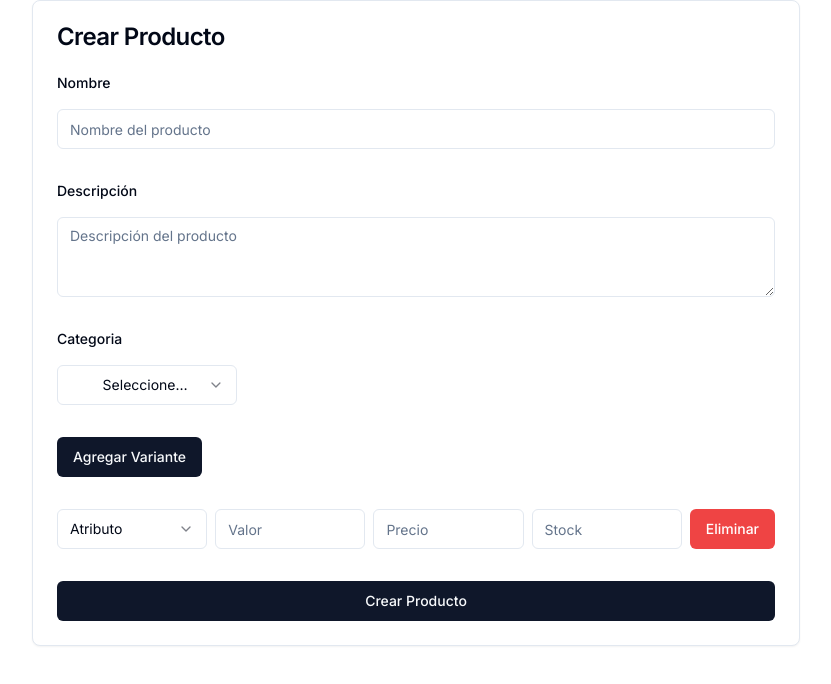
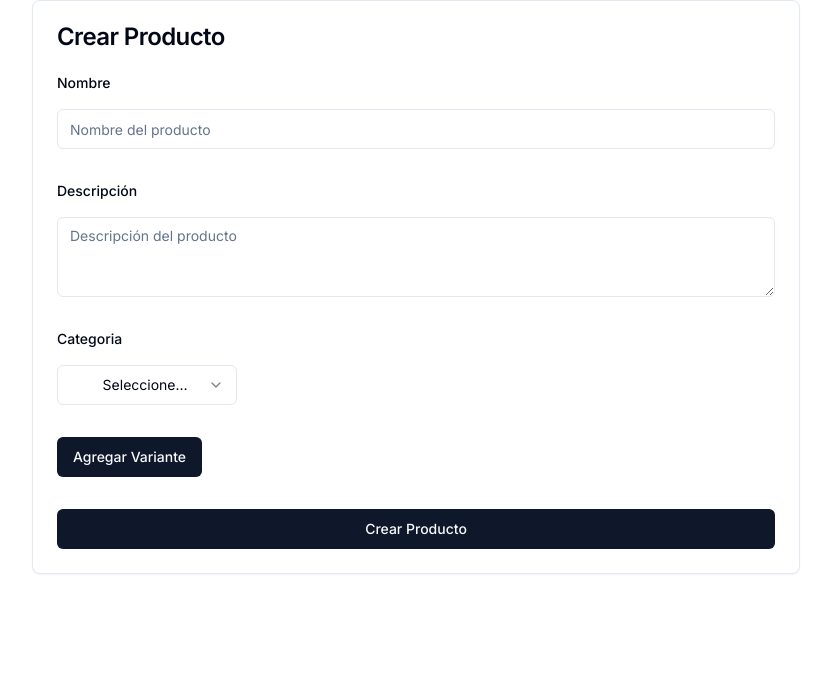
Before and after one commit to andreskps/Admin_Ecommerce, a Next.js app: page /auth/login in a window 1280 px wide. Shown: the top 684 px of the page, without its empty margins (224-1055 px from the left). Built offline with nearby package versions, Linux system fonts and the light colour scheme.

Commit message:
Add update variant

```diff
--- a/src/components/admin/products/FormCreateProduct.tsx
+++ b/src/components/admin/products/FormCreateProduct.tsx
@@ -11,7 +11,7 @@ import {
 import { useToast } from "@/components/ui/use-toast";
 import { Card, CardContent, CardHeader, CardTitle } from "@/components/ui/card";
 import { useForm } from "react-hook-form";
-import { productSchema } from "@/validations/productSchema";
+import { ProductSchema, productSchema } from "@/validations/productSchema";
 import { zodResolver } from "@hookform/resolvers/zod";
 import { z } from "zod";
 import { Button } from "@/components/ui/button";
@@ -27,52 +27,75 @@ import {
   SelectValue,
 } from "@/components/ui/select";
 import { useState } from "react";
-import { createProduct } from "@/lib/api/products";
+import { createProduct, updateVariant } from "@/lib/api/products";
+import { useFieldArray } from "react-hook-form";
+import { Label } from "@/components/ui/label";
+import { revalidatePath } from "next/cache";
 
+interface Props {
+  product?: ProductSchema;
+}
 
-
-export const FormCreateProduct = () => {
-  const [variants, setVariants] = useState([
-    { attribute: "", price: "", stock: "", value: "" },
-  ]);
+export const FormCreateProduct = ({ product }: Props) => {
   const { toast } = useToast();
   const form = useForm<z.infer<typeof productSchema>>({
     resolver: zodResolver(productSchema),
     defaultValues: {
-      title: "",
-      description: "",
-      subCategoryId: 1,
-      variants: [],
+      ...product,
     },
   });
 
-  const addVariant = () => {
-    setVariants([
-      ...variants,
-      { attribute: "", price: "", stock: "", value: "" },
-    ]);
+  const { fields, append, remove } = useFieldArray({
+    control: form.control,
+    name: "variants",
+  });
+
+  form.watch("variants");
+  const añadirVariante = () => {
+    append({
+      attribute: "",
+      price: 0, // Update the value to a number
+      stock: 0, // Update the value to a number
+      value: "",
+    });
   };
 
-  async function onSubmit(values: z.infer<typeof productSchema>) {
+  async function handleUpdateVariant(index: number) {
+    const variant = form.getValues(`variants.${index}`);
 
     try {
-      const formattedVariants = variants.map((variant) => ({
-        ...variant,
-        price: Number(variant.price),
-        stock: Number(variant.stock),
-      }));
+      await updateVariant(
+        variant as {
+          id: string;
+          attribute: string;
+          value: string;
+          price: number;
+          stock: number;
+        }
+      );
 
-      const newProduct = {
-        title: values.title,
-        description: values.description,
-        subCategoryId: values.subCategoryId,
-        variants: formattedVariants,
-      };
+      toast({
+        title: "Variante actualizada",
+        description: "La variante se ha actualizado correctamente",
+        className: "bg-green-500 text-white",
+      });
+    } catch (error) {
+      console.log(error);
+      toast({
+        title: "Error al actualizar variante",
+        description: "Hubo un error al actualizar la variante",
+        className: "bg-red-500 text-white",
+      });
+      return;
+    }
+  }
 
-      await createProduct(newProduct);
+  async function onSubmit(values: z.infer<typeof productSchema>) {
+    try {
+      // await createProduct(values);
+      values.id ? console.log("editar") : console.log("crear");
 
       form.reset();
-      setVariants([{ attribute: "", price: "", stock: "", value: "" }]);
 
       toast({
         title: "Producto creado",
@@ -81,6 +104,7 @@ export const FormCreateProduct = () => {
         className: "bg-green-500 text-white",
       });
     } catch (error) {
+      console.log(error);
       toast({
         title: "Error al crear producto",
         description: "Hubo un error al crear el producto",
@@ -92,7 +116,7 @@ export const FormCreateProduct = () => {
   return (
     <Card className="w-full max-w-3xl mx-auto">
       <CardHeader className="space-y-2">
-        <CardTitle>Crear Producto</CardTitle>
+        <CardTitle>{product ? "Editar Producto" : "Crear Producto"}</CardTitle>
       </CardHeader>
       <CardContent className="space-y-4">
         <Form {...form}>
@@ -145,6 +169,7 @@ export const FormCreateProduct = () => {
                       onValueChange={(value) => {
                         form.setValue("subCategoryId", parseInt(value));
                       }}
+                      // defaultValue={product?.subCategoryId.toString()}
                     >
                       <SelectTrigger className="w-[180px]">
                         <SelectValue placeholder="Seleccione categoria" />
@@ -165,76 +190,141 @@ export const FormCreateProduct = () => {
               )}
             />
 
-            <Button type="button" onClick={addVariant}>
+            <Button type="button" onClick={añadirVariante}>
               Agregar Variante
             </Button>
-            {variants.map((variant, index) => (
-              <div key={index} className="flex gap-2">
+            {fields.map((field, index) => (
+              <div key={field.id} className="flex gap-2 items-start">
+                {/* <div className="flex flex-col">
+                  <Label className="text-gray-700">Atributo</Label>
                   <Select
                     onValueChange={(value) => {
-                    setVariants((prev) => {
-                      const copy = [...prev];
-                      copy[index].attribute = value;
-                      return copy;
-                    });
+                      form.setValue(`variants.${index}.attribute`, value);
                     }}
+                    defaultValue={field.attribute}
                   >
-                  <SelectTrigger>
+                    <SelectTrigger className="mt-1">
                       <SelectValue placeholder="Atributo" />
                     </SelectTrigger>
-                  <SelectContent>
+                    <SelectContent className="w-[180px]">
                       <SelectGroup>
                         <SelectItem value="color">Color</SelectItem>
                         <SelectItem value="size">Tamaño</SelectItem>
                       </SelectGroup>
                     </SelectContent>
                   </Select>
-                <Input
-                  type="text"
-                  placeholder="Valor"
-                  value={variant.value}
-                  onChange={(e) =>
-                    setVariants((prev) => {
-                      const copy = [...prev];
-                      copy[index].value = e.target.value;
-                      return copy;
-                    })
-                  }
+                </div> */}
+                <FormField
+                  control={form.control}
+                  name={`variants.${index}.attribute`}
+                  render={({ field }) => (
+                    <FormItem className="grid gap-2">
+                      <FormLabel className="text-sm" htmlFor="attribute">
+                        Atributo
+                      </FormLabel>
+                      <FormControl>
+                        <Select
+                          onValueChange={(value) => field.onChange(value)}
+                          defaultValue={field.value}
+                        >
+                          <SelectTrigger className="mt-1">
+                            <SelectValue placeholder="Atributo" />
+                          </SelectTrigger>
+                          <SelectContent className="w-[180px]">
+                            <SelectGroup>
+                              <SelectItem value="color">Color</SelectItem>
+                              <SelectItem value="size">Tamaño</SelectItem>
+                            </SelectGroup>
+                          </SelectContent>
+                        </Select>
+                      </FormControl>
+                      <FormMessage className="text-red-500" />
+                    </FormItem>
+                  )}
+                />
+                <FormField
+                  control={form.control}
+                  name={`variants.${index}.value`}
+                  render={({ field }) => (
+                    <FormItem className="grid gap-2">
+                      <FormLabel className="text-sm" htmlFor="value">
+                        Valor
+                      </FormLabel>
+                      <FormControl>
+                        <Input placeholder="Valor" {...field} />
+                      </FormControl>
+                      <FormMessage className="text-red-500" />
+                    </FormItem>
+                  )}
                 />
 
+                {/* <div className="flex flex-col">
+                  <Label className="text-gray-700">Precio</Label>
                   <Input
                     type="number"
                     placeholder="Precio"
-                  value={variant.price}
-                  onChange={(e) => {
-                    setVariants((prev) => {
-                      const copy = [...prev];
-                      copy[index].price = e.target.value;
-                      return copy;
-                    });
-                  }}
+                    className="mt-1"
+                    {...form.register(`variants.${index}.price`)}
                   />
+                </div> */}
+
+                <FormField
+                  control={form.control}
+                  name={`variants.${index}.price`}
+                  render={({ field }) => (
+                    <FormItem className="grid gap-2">
+                      <FormLabel className="text-sm" htmlFor="price">
+                        Precio
+                      </FormLabel>
+                      <FormControl>
+                        <Input
+                          type="number"
+                          placeholder="Precio"
+                          value={field.value}
+                          onChange={(e) =>
+                            field.onChange(e.target.valueAsNumber)
+                          } // Convierte el valor a un número
+                        />
+                      </FormControl>
+                      <FormMessage className="text-red-500" />
+                    </FormItem>
+                  )}
+                />
+
+                <FormField
+                  control={form.control}
+                  name={`variants.${index}.stock`}
+                  render={({ field }) => (
+                    <FormItem className="grid gap-2">
+                      <FormLabel className="text-sm" htmlFor="stock ">
+                        Stock
+                      </FormLabel>
+                      <FormControl>
                         <Input
                           type="number"
                           placeholder="Stock"
-                  value={variant.stock}
+                          value={field.value}
                           onChange={(e) =>
-                    setVariants((prev) => {
-                      const copy = [...prev];
-                      copy[index].stock = e.target.value;
-                      return copy;
-                    })
-                  }
+                            field.onChange(e.target.valueAsNumber)
+                          } // Convierte el valor a un número
                         />
+                      </FormControl>
+                      <FormMessage className="text-red-500" />
+                    </FormItem>
+                  )}
+                />
+
                 <Button
-                  className="bg-red-500 text-white hover:bg-red-600"
-                  onClick={() => {
-                    setVariants((prev) => {
-                      const copy = [...prev];
-                      copy.splice(index, 1);
-                      return copy;
-                    });
-                  }}
+                  type="button"
+
+                  onClick={() => handleUpdateVariant(index)}
+                >
+                  Editar variante
+                </Button>
+
+                <Button
+                  className="bg-red-500 text-white hover:bg-red-600 self-end"
+                  onClick={() => remove(index)}
                 >
                   Eliminar
                 </Button>
@@ -242,7 +332,7 @@ export const FormCreateProduct = () => {
             ))}
 
             <Button className="w-full" type="submit">
-              Crear Producto
+              {product ? "Editar Producto" : "Crear Producto"}
             </Button>
           </form>
         </Form>
--- a/src/lib/api/products.ts
+++ b/src/lib/api/products.ts
@@ -1,6 +1,8 @@
 import { ProductSchema } from "@/validations/productSchema";
 import { getSession } from "./config";
 import { getServerSession } from "next-auth";
+import  {getSession as getSessionClient} from "next-auth/react";
+import { productSchema } from '../../validations/productSchema';
 
 export const getProductsAdmin = async () => {
   const session = await getSession();
@@ -31,7 +33,9 @@ export const getProductsAdmin = async () => {
 
 export const createProduct = async (productData: ProductSchema) => {
   try {
-    const session = await getSession();
+
+    const session = await getSessionClient();
+
 
     if (!session || !session.user?.access_token) {
       throw new Error("No se pudo obtener la sesión o el token de acceso.");
@@ -61,3 +65,77 @@ export const createProduct = async (productData: ProductSchema) => {
     throw error;
   }
 };
+
+export const getProduct = async (id: string) => {
+  try {
+
+
+    const response = await fetch(
+      `${process.env.NEXT_PUBLIC_API_URL}/api/products/${id}`,
+      {
+        method: "GET",
+        headers: {
+          "Content-Type": "application/json",
+          Accept: "application/json",
+
+        },
+        cache: "no-cache",
+      }
+
+
+    );
+
+    if (!response.ok) {
+      throw new Error(`Error: ${response.status} ${response.statusText}`);
+    }
+
+    const data = await response.json();
+    return data;
+  } catch (error) {
+    console.error(error);
+    throw error;
+  }
+};
+
+export const updateVariant = async (variant:{
+  id: string;
+  attribute: string;
+  value: string;
+  price: number;
+  stock: number;
+}) => {
+  try {
+    const session = await getSessionClient();
+
+    const {id,...res} =variant
+
+    if (!session || !session.user?.access_token) {
+      throw new Error("No se pudo obtener la sesión o el token de acceso.");
+    }
+
+    const response = await fetch(
+      `${process.env.NEXT_PUBLIC_API_URL}/api/products/variant/${variant.id}`,
+      {
+        method: "PUT",
+        headers: {
+          "Content-Type": "application/json",
+          Accept: "application/json",
+          Authorization: `Bearer ${session.user.access_token}`,
+        },
+        body: JSON.stringify(res),
+      }
+    );
+
+    console.log(response);
+
+    if (!response.ok) {
+      throw new Error(`Error: ${response.status} ${response.statusText}`);
+    }
+
+    const data = await response.json();
+    return data;
+  } catch (error) {
+    console.error(error);
+    throw error;
+  }
+};
--- a/src/validations/productSchema.ts
+++ b/src/validations/productSchema.ts
@@ -1,15 +1,17 @@
 import { z } from "zod";
 
 export const productSchema = z.object({
+    id: z.string().optional(),
     title: z.string().min(2, "El titulo no puede tener mas de 255 caracteres"),
     description: z.string().min(10, "La descripcion no puede tener menos de 10 caracteres"),
     subCategoryId: z.number(),
     variants: z.array(
         z.object({
+            id: z.string().optional(),
             attribute: z.string(),
             value: z.string(),
-            price: z.number(),
-            stock: z.number(),
+            price: z.number().min(0, "El precio no puede ser menor a 0"),
+            stock: z.number().min(0, "El stock no puede ser menor a 0"),
             // priceDiscount: z.number().optional(),
         }).optional()
     ),
```
Also changed, not shown: src/app/admin/products/edit/[id]/page.tsx (added, +47 -0 lines). Lines whose indentation alone changed are shown as unchanged.
